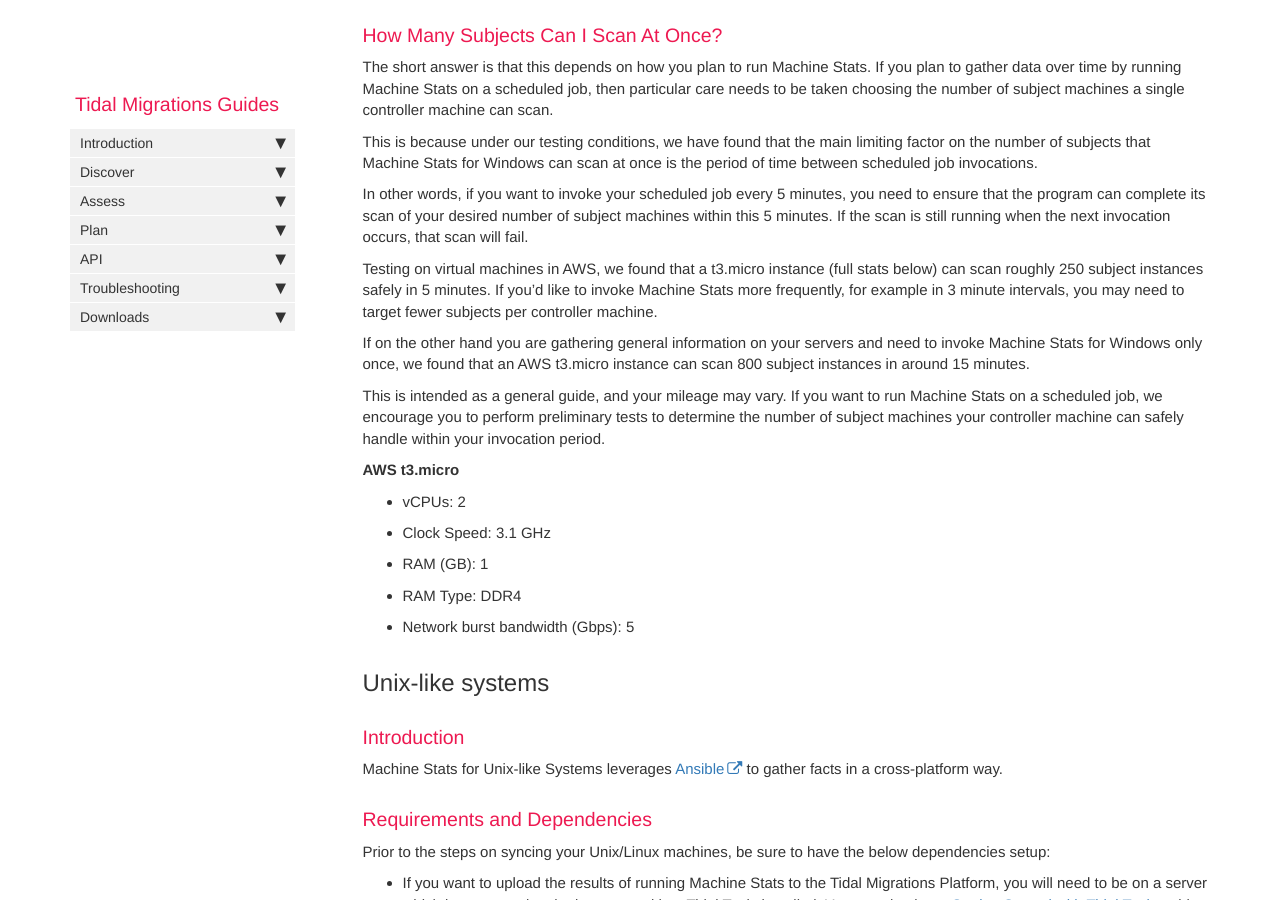
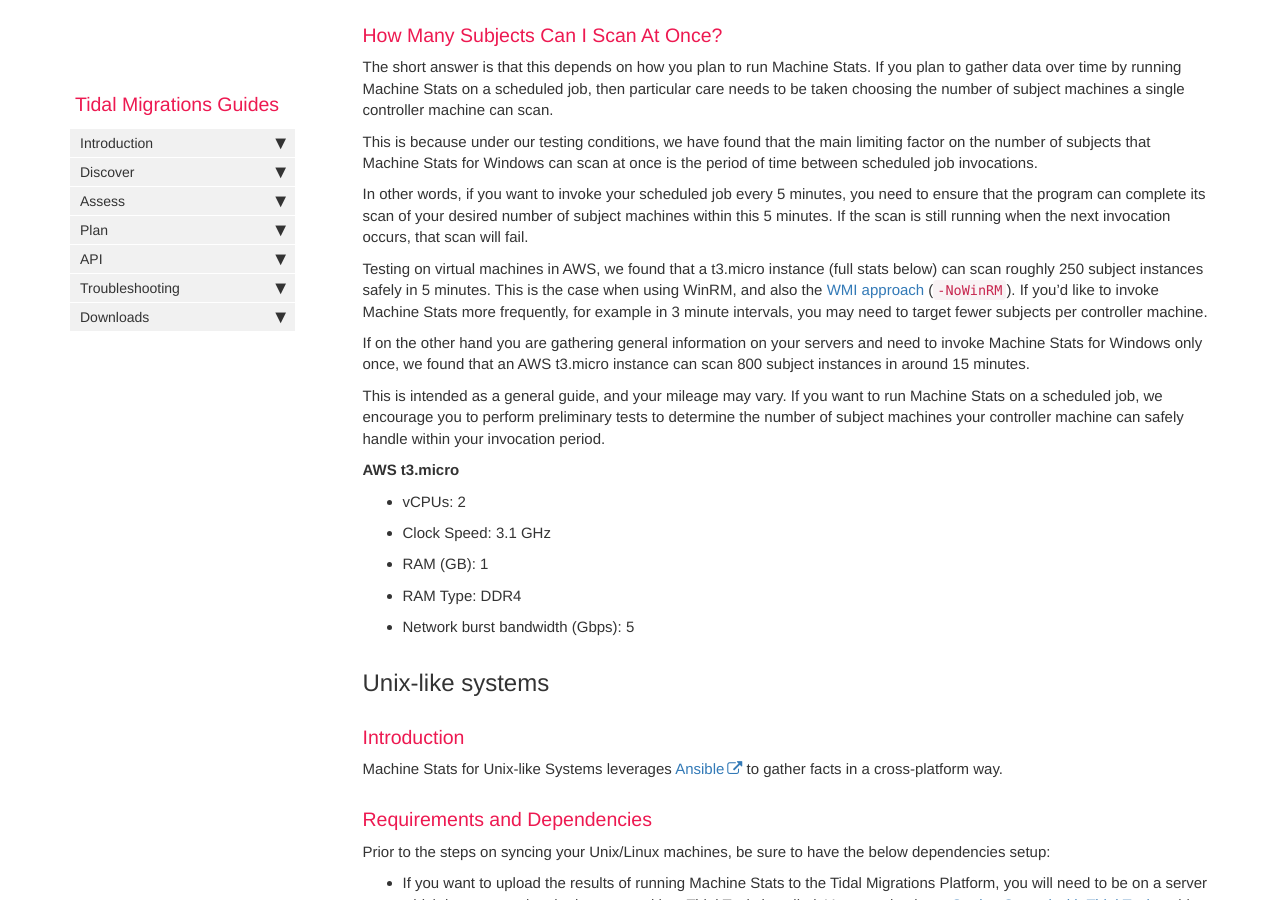
Before and after one commit to tidalmigrations/tidalmigrations.github.io, a Jekyll site: the page built from pages/tidal tools/machine_stats.md, in a window 1280 px wide and 900 px high, scrolled down 2800 px. Built offline with Jekyll 4.4.1, drawn with Linux system fonts in a browser that asks for light colours; nearby versions of some CDN libraries; comment, search, counter and statistics services are not loaded.

Commit message:
Added sentance to MS4W limitations referencing WMI testing

```diff
--- a/pages/tidal tools/machine_stats.md
+++ b/pages/tidal tools/machine_stats.md
@@ -121,7 +121,7 @@ This is because under our testing conditions, we have found that the main limiti
 
 In other words, if you want to invoke your scheduled job every 5 minutes, you need to ensure that the program can complete its scan of your desired number of subject machines within this 5 minutes. If the scan is still running when the next invocation occurs, that scan will fail.
 
-Testing on virtual machines in AWS, we found that a t3.micro instance (full stats below) can scan roughly 250 subject instances safely in 5 minutes. If you’d like to invoke Machine Stats more frequently, for example in 3 minute intervals, you may need to target fewer subjects per controller machine.
+Testing on virtual machines in AWS, we found that a t3.micro instance (full stats below) can scan roughly 250 subject instances safely in 5 minutes. This is the case when using WinRM, and also the [WMI approach](#gather-machine-stats-without-winrm) (`-NoWinRM`). If you’d like to invoke Machine Stats more frequently, for example in 3 minute intervals, you may need to target fewer subjects per controller machine.
 
 If on the other hand you are gathering general information on your servers and need to invoke Machine Stats for Windows only once, we found that an AWS t3.micro instance can scan 800 subject instances in around 15 minutes.
 
```
